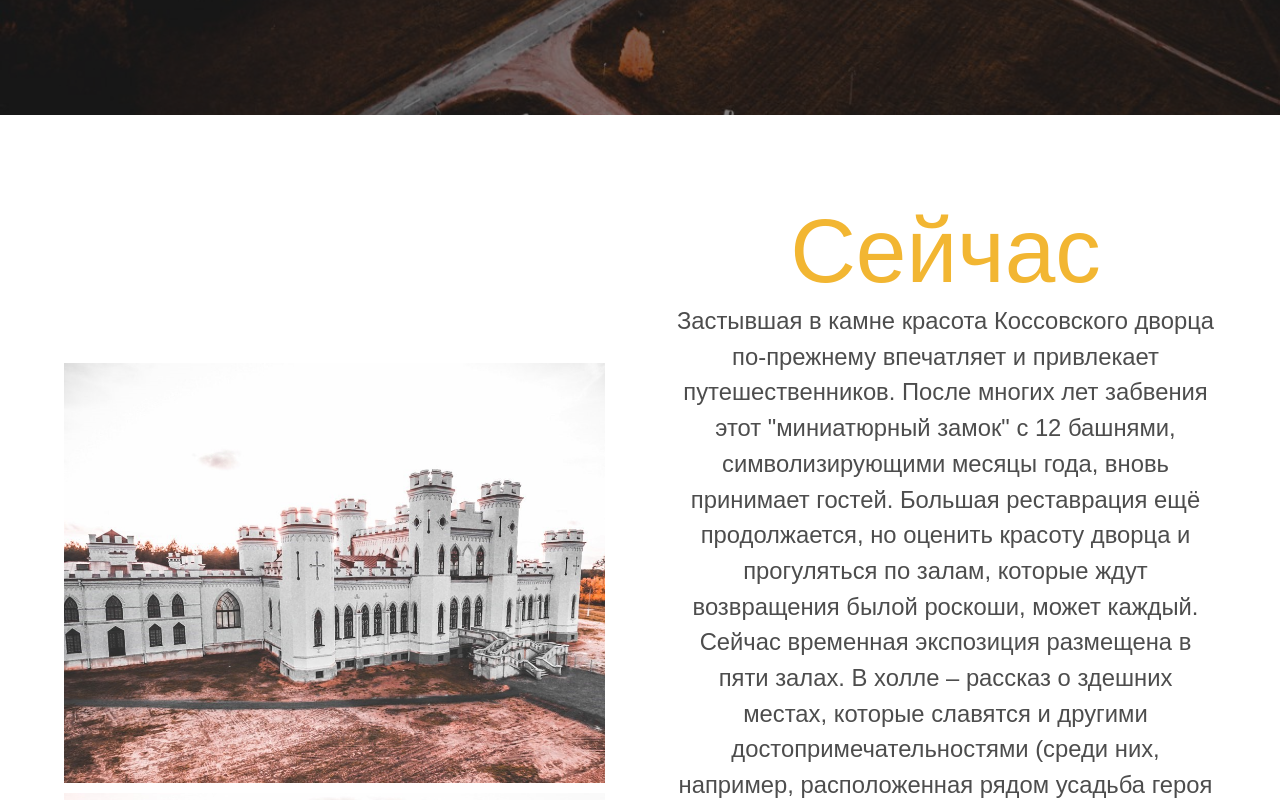
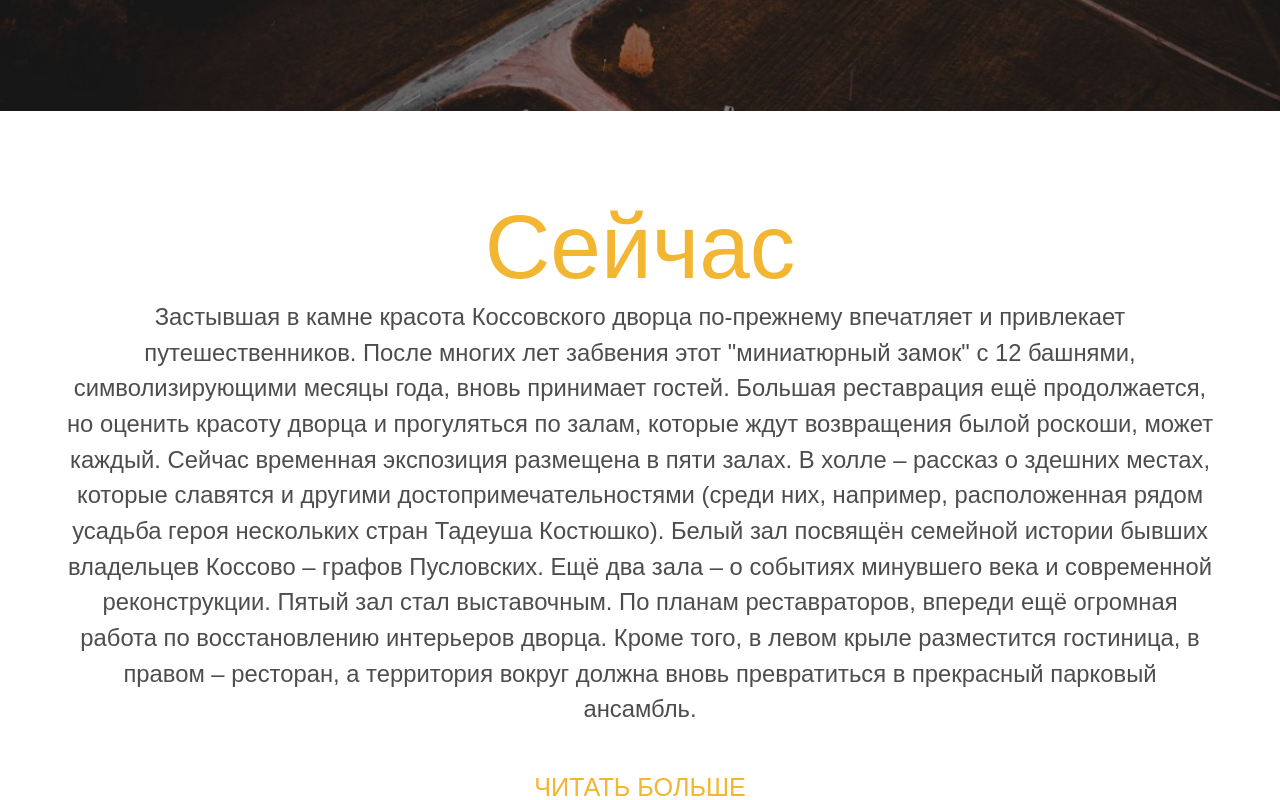
Before and after one commit to fedshu/Castle, a plain HTML site: page index.html in a window 1280 px wide. Shown: the part 3144-3944 px from the top of the page. Drawn offline with nearby package versions, Linux system fonts and the light colour scheme.

Commit message:
Update styles.css

```diff
--- a/styles.css
+++ b/styles.css
@@ -47,7 +47,7 @@ a {
 
 .btn_info {
     font-size: 1.2rem;
-    padding: 0.7em 1rem 1rem 1rem;
+    padding: 0.7em 1rem 0.7rem 1rem;
     color: var(--main-font-color);
     border-bottom: 2px solid var(--main-font-color);
     margin: 2rem 0 4rem 0;
@@ -57,8 +57,6 @@ a {
     background-color: var(--main-font-color);
     color: var(--main-white);
 }
-
-
 
 .custom_font_secondary {
     width: 90%;
@@ -364,7 +362,7 @@ nav .overlay ul {
 
 .image_group {
     display: grid;
-    grid-template-columns: 1fr;
+    grid-template-columns: 1fr 1fr;
     grid-gap: 10px;
 }
 
@@ -503,7 +501,7 @@ footer p {
 
     .container {
         display: flex;
-        flex-direction: row;
+        flex-direction: column;
         align-items: center;
     }
 
@@ -522,14 +520,15 @@ footer p {
 
     .add_padding_right {
         padding-right: 5rem;
+        width: 100%;
     }
 
     .first {
-        order: 1;
+        order: 2;
     }
 
     .second {
-        order: 2;
+        order: 1;
     }
 
     .btn_info {
```
